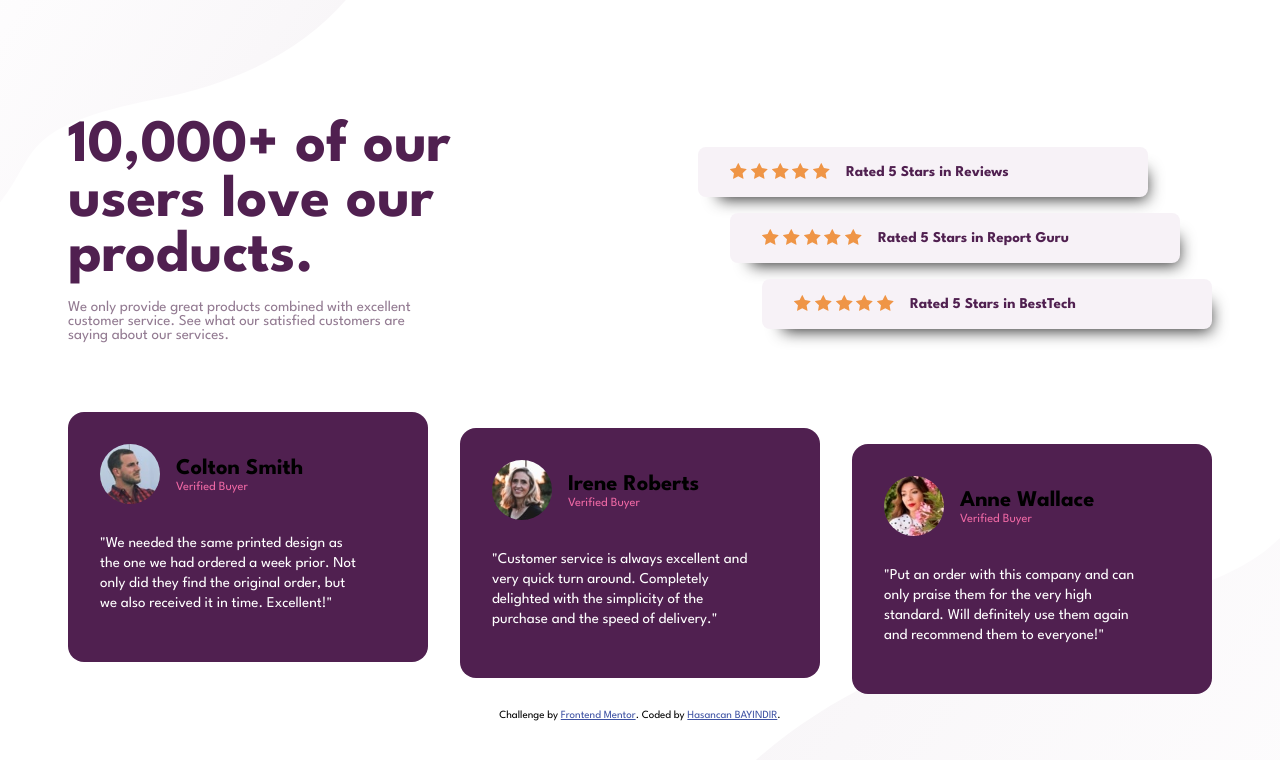
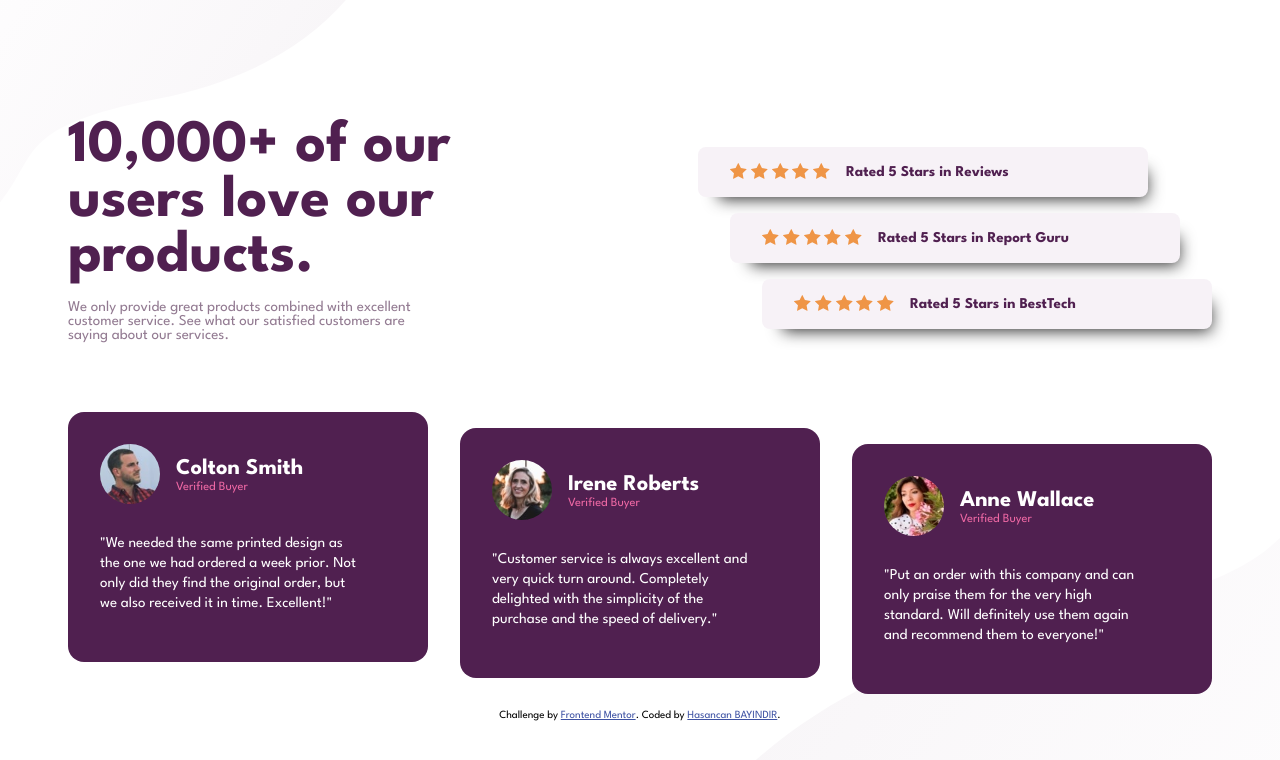
Before and after one commit to bayindirhsncn/social-proof-section, a plain HTML site: page index.html in a window 1280 px wide. Drawn offline with Linux system fonts and the light colour scheme.

Commit message:
Update style.css

```diff
--- a/style.css
+++ b/style.css
@@ -123,7 +123,7 @@ main {
 }
 
 
-.card-header h3 {
+.card-header h2 {
     color: var(--White);
 }
 
```
